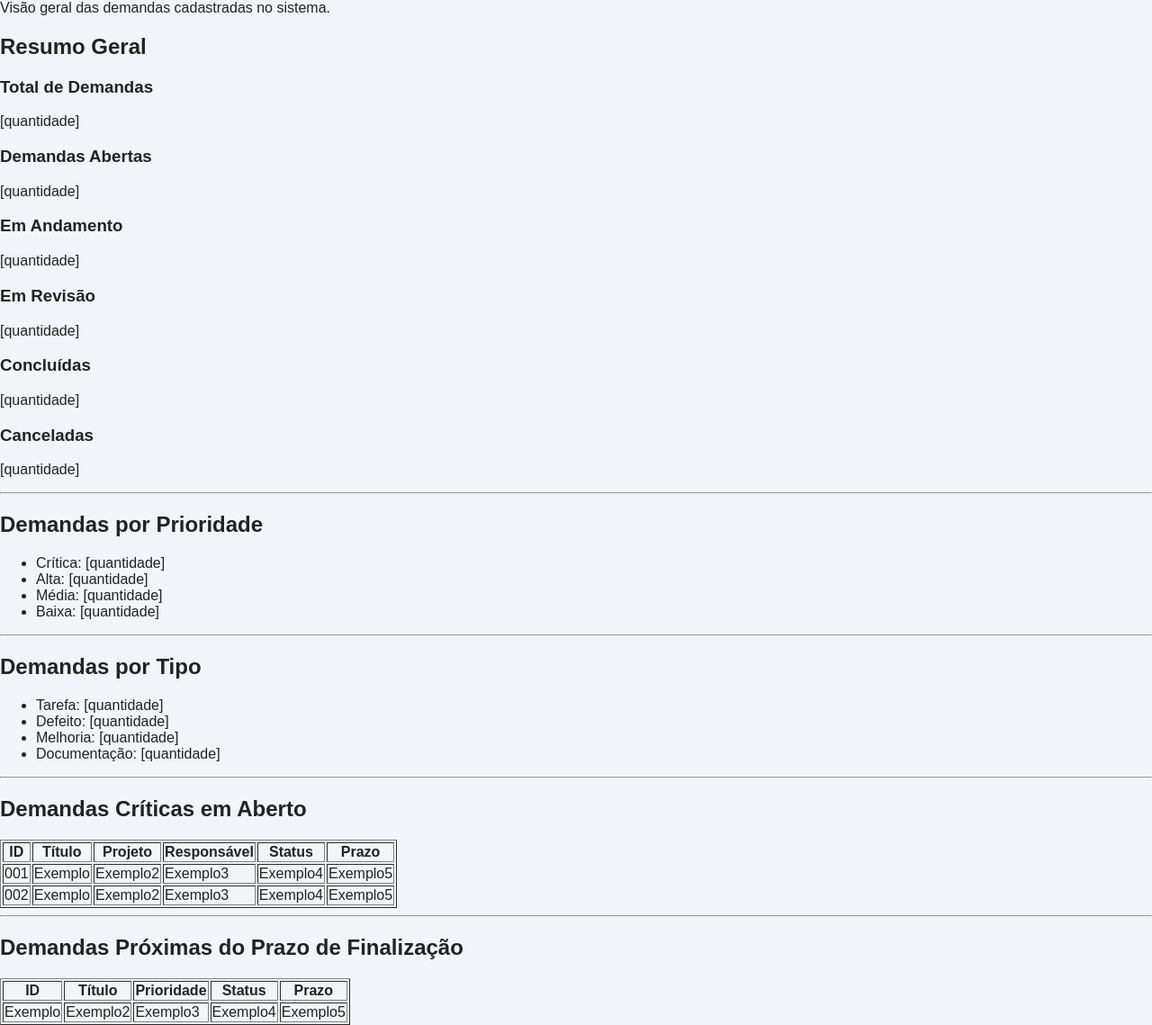
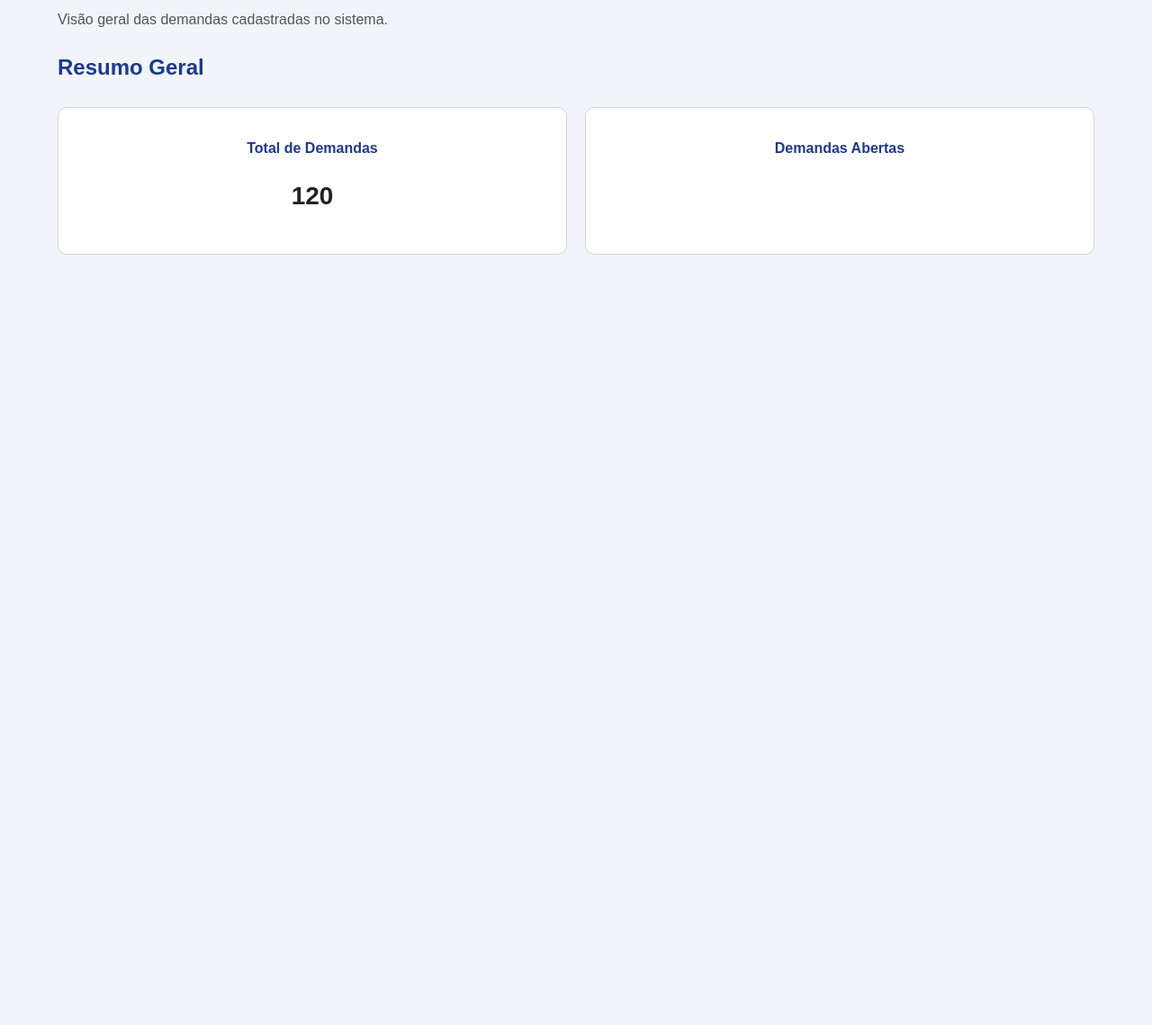
Before and after one commit to leocurtulo/PI-II-TIME-7, a plain HTML site: page dashboard-demanda.html in a window 1280 px wide. Shown: the part 176-1315 px from the top of the page at 90% size. After the commit the page ends 800 px from the top, so only its background shows below. Drawn offline with Linux system fonts and the light colour scheme.

Commit message:
Atualização do css da tela de dashboard-demanda

```diff
--- a/dashboard-demanda.html
+++ b/dashboard-demanda.html
@@ -1,5 +1,3 @@
-
-
 <!DOCTYPE html>
 <html lang="pt-BR">
 
@@ -12,152 +10,34 @@
 
 <body>
 
+    <header class="cabecalho">
+        <h2>Sistema de Acompanhamento de Demandas</h2>
 
-
-    <header>
-        <h1>Sistema de Acompanhamento de Demandas</h1>
-
-
-        <nav>
-            #Dashboard</a> |
-            #Demandas</a> |
-            <a va Demanda</a> |
-            #Perfil</a> |
-            #Sair</a>
+        <nav class="menu">
+            <a href="dashboard-demanda.html">Dashboard</a>
+            <a href="Listagem-demandas.html">Demandas</a>
+            <a href="cadastro-demanda.html">Nova Demanda</a>
+            <a href="perfil.html">Perfil</a>
+            <a href="login.html">Sair</a>
         </nav>
     </header>
 
-    <hr>
+    <main class="dashboard">
 
+        <section class="titulo">
+            <h1>Dashboard</h1>
+            <p>Visão geral das demandas cadastradas no sistema.</p>
+        </section>
 
-    <section>
-        <h2>Dashboard</h2>
-        <p>Visão geral das demandas cadastradas no sistema.</p>
-    </section>
+        <section class="secao-dashboard">
+            <h2>Resumo Geral</h2>
 
+            <div class="resumo-geral">
 
-    <section>
-        <h2>Resumo Geral</h2>
+                <div class="card-resumo">
+                    <h3>Total de Demandas</h3>
+                    <p>120</p>
+                </div>
 
-        <div>
-            <h3>Total de Demandas</h3>
-            <p>[quantidade]</p>
-        </div>
-
-        <div>
-            <h3>Demandas Abertas</h3>
-            <p>[quantidade]</p>
-        </div>
-
-        <div>
-            <h3>Em Andamento</h3>
-            <p>[quantidade]</p>
-        </div>
-
-        <div>
-            <h3>Em Revisão</h3>
-            <p>[quantidade]</p>
-        </div>
-
-        <div>
-            <h3>Concluídas</h3>
-            <p>[quantidade]</p>
-        </div>
-
-        <div>
-            <h3>Canceladas</h3>
-            <p>[quantidade]</p>
-        </div>
-    </section>
-
-    <hr>
-
-
-    <section>
-        <h2>Demandas por Prioridade</h2>
-
-        <ul>
-            <li>Crítica: [quantidade]</li>
-            <li>Alta: [quantidade]</li>
-            <li>Média: [quantidade]</li>
-            <li>Baixa: [quantidade]</li>
-        </ul>
-    </section>
-
-    <hr>
-
-
-    <section>
-        <h2>Demandas por Tipo</h2>
-
-        <ul>
-            <li>Tarefa: [quantidade]</li>
-            <li>Defeito: [quantidade]</li>
-            <li>Melhoria: [quantidade]</li>
-            <li>Documentação: [quantidade]</li>
-        </ul>
-    </section>
-
-    <hr>
-
-
-    <section>
-        <h2>Demandas Críticas em Aberto</h2>
-
-        <table border="1">
-            <thead>
-                <tr>
-                    <th>ID</th>
-                    <th>Título</th>
-                    <th>Projeto</th>
-                    <th>Responsável</th>
-                    <th>Status</th>
-                    <th>Prazo</th>
-                </tr>
-            </thead>
-
-            <tbody>
-                <tr>
-                    <td>001</td>
-                    <td>Exemplo</td>
-                    <td>Exemplo2</td>
-                    <td>Exemplo3</td>
-                    <td>Exemplo4</td>
-                    <td>Exemplo5</td>
-                </tr>
-
-                <tr>
-                    <td>002</td>
-                    <td>Exemplo</td>
-                    <td>Exemplo2</td>
-                    <td>Exemplo3</td>
-                    <td>Exemplo4</td>
-                    <td>Exemplo5</td>
-                </tr>
-            </tbody>
-        </table>
-    </section>
-
-    <hr>
-
-
-    <section>
-        <h2>Demandas Próximas do Prazo de Finalização</h2>
-
-        <table border="1">
-            <thead>
-                <tr>
-                    <th>ID</th>
-                    <th>Título</th>
-                    <th>Prioridade</th>
-                    <th>Status</th>
-                    <th>Prazo</th>
-                </tr>
-                <td>Exemplo</td>
-                <td>Exemplo2</td>
-                <td>Exemplo3</td>
-                <td>Exemplo4</td>
-                <td>Exemplo5</td>
-            </thead>
-
-            <tbody>
+                <div class="card-resumo">
+                    <h3>Demandas Abertas</h3>
--- a/style.css
+++ b/style.css
@@ -145,3 +145,108 @@
     margin-bottom: 20px;
     outline: none;
 }
+
+.dashboard {
+    max-width: 1200px;
+    margin: 40px auto;
+    padding: 0 24px;
+}
+
+.dashboard h2 {
+    color: #1E3A8A;
+    margin-bottom: 10px;
+}
+
+.dashboard p {
+    color: #555;
+}
+
+
+.resumo-geral {
+    display: grid;
+    grid-template-columns: repeat(auto-fit, minmax(180px, 1fr));
+    gap: 20px;
+    margin: 30px 0;
+}
+
+.card-resumo {
+    background-color: #ffffff;
+    border: 1px solid #d1d5db;
+    border-radius: 10px;
+    padding: 20px;
+    text-align: center;
+}
+
+.card-resumo h3 {
+    margin-bottom: 10px;
+    color: #1E3A8A;
+    font-size: 16px;
+}
+
+.card-resumo p {
+    font-size: 28px;
+    font-weight: bold;
+    color: #222222;
+}
+
+/* Listas */
+
+.painel {
+    background-color: #ffffff;
+    border: 1px solid #d1d5db;
+    border-radius: 10px;
+    padding: 25px;
+    margin-bottom: 25px;
+}
+
+.painel h2 {
+    margin-top: 0;
+    margin-bottom: 20px;
+}
+
+.painel ul {
+    list-style: none;
+    padding: 0;
+    margin: 0;
+}
+
+.painel ul li {
+    padding: 10px 0;
+    border-bottom: 1px solid #e5e7eb;
+    font-size: 15px;
+}
+
+.painel ul li:last-child {
+    border-bottom: none;
+}
+
+/* Tabelas */
+
+.tabela-dashboard {
+    width: 100%;
+    border-collapse: collapse;
+    margin-top: 15px;
+    background-color: #ffffff;
+}
+
+.tabela-dashboard th {
+    background-color: #1E3A8A;
+    color: #ffffff;
+    padding: 12px;
+    text-align: left;
+}
+
+.tabela-dashboard td {
+    padding: 12px;
+    border-bottom: 1px solid #e5e7eb;
+}
+
+.tabela-dashboard tr:hover {
+    background-color: #f8fafc;
+}
+
+/* Separação entre seções */
+
+.secao-dashboard {
+    margin-bottom: 35px;
+}
```
